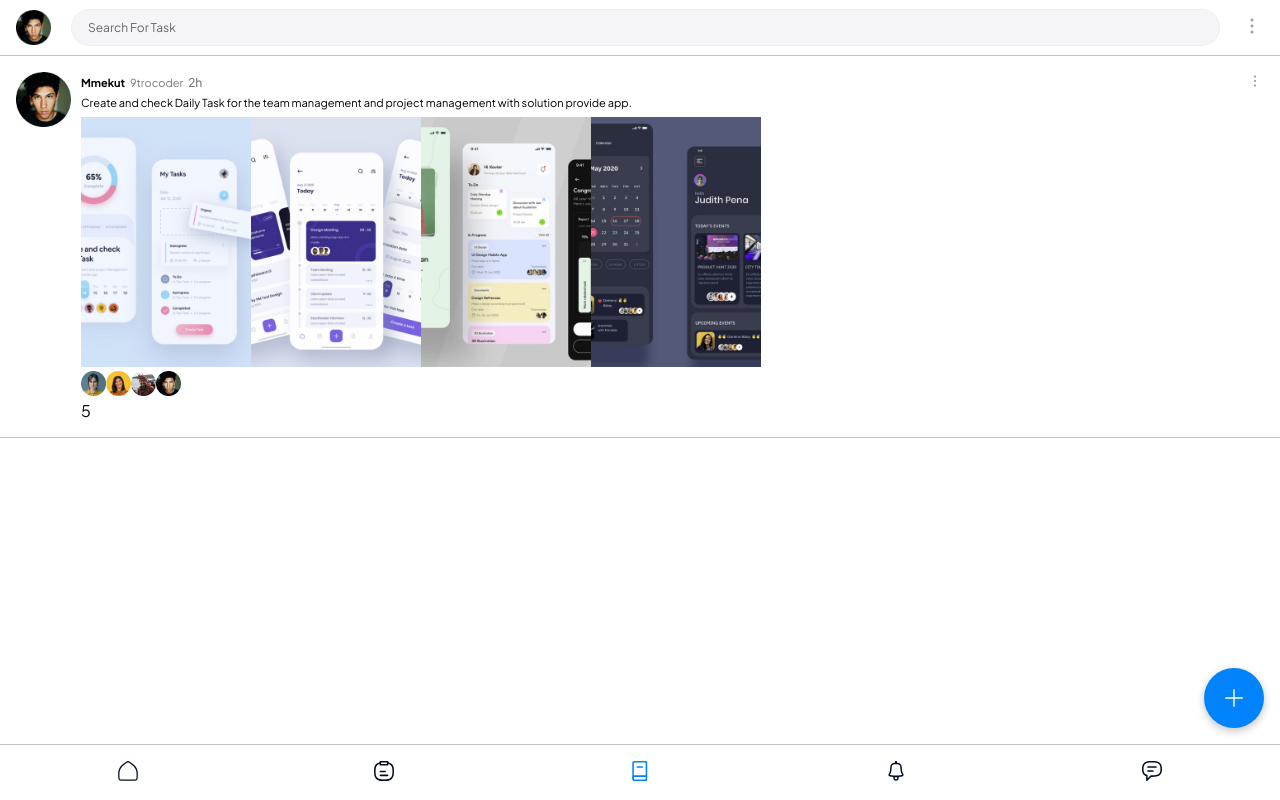
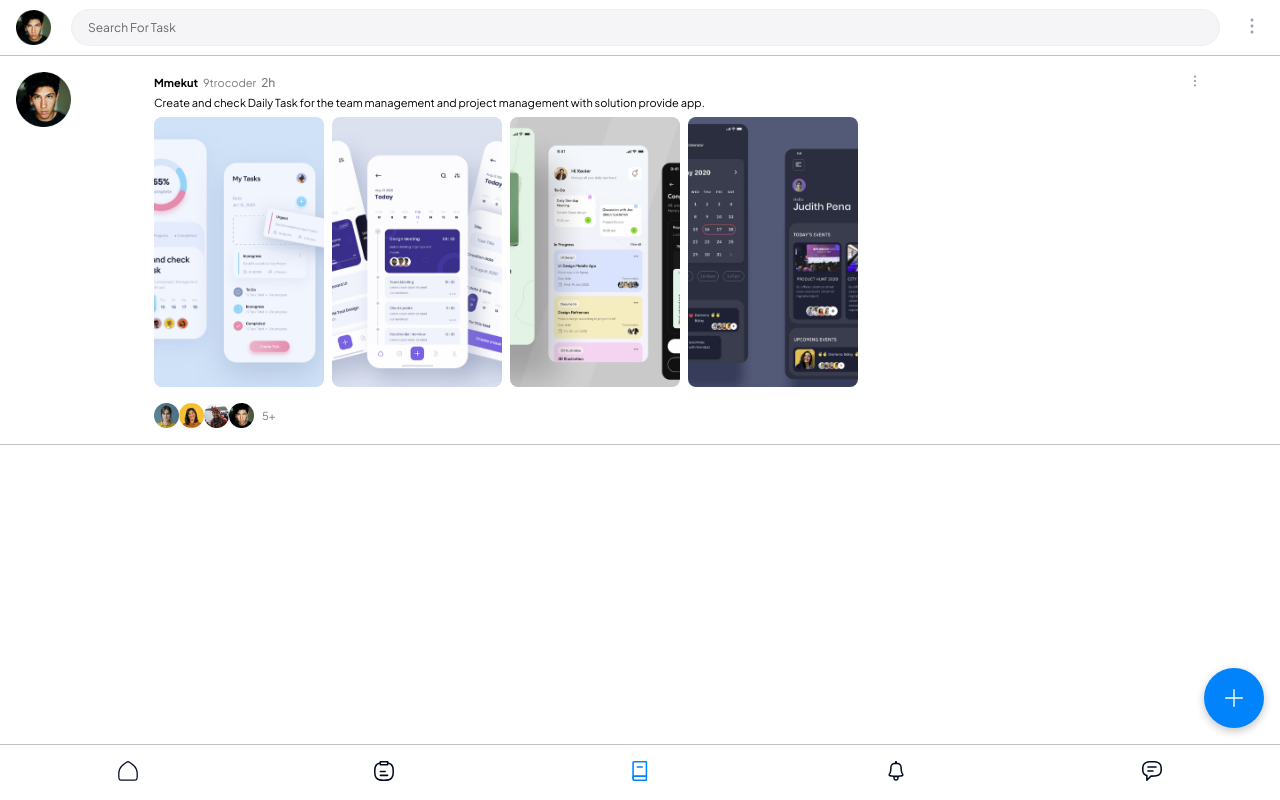
Before and after one commit to 9trocoder/mmekut, a React (Create React App) app: page /task in a window 1280 px wide. Built offline with nearby package versions, Linux system fonts and the light colour scheme.

Commit message:
update on the taskcard page

```diff
--- a/src/components/TaskCard.js
+++ b/src/components/TaskCard.js
@@ -47,7 +47,7 @@ function TaskCard({
                   </>
                 ))}
                 <div className="taskcard__cnt-middleimage-num">
-                  {assigneeImage.length}
+                  {assigneeImage.length}+
                 </div>
               </div>
             ) : (
--- a/src/components/components.css
+++ b/src/components/components.css
@@ -926,14 +926,12 @@ p.tlctltaskdescription {
 
 /* Task card */
 
-
 .taskcard__cnt {
   display: grid;
   padding: 16px 16px;
-  grid-template-columns: 55px auto;
+  grid-template-columns: 10vw 82vw;
   gap: 10px;
 }
-
 
 .taskcard__cnt-left img {
   width: 55px;
@@ -941,9 +939,7 @@ p.tlctltaskdescription {
   object-fit: contain;
 }
 
-
 .taskcard_cnt-right {
-
 }
 
 .taskcard__cnt-righttop {
@@ -951,17 +947,6 @@ p.tlctltaskdescription {
   align-items: center;
   justify-content: space-between;
 }
-
-
-
-
-.taskcard__cnt-images img {
-  width: 170px;
-  height: 250px;
-  object-fit: cover;
-}
-
-
 
 .taskcard__cnt-middlememberscnt img {
   width: 25px;
@@ -972,7 +957,7 @@ p.tlctltaskdescription {
 .taskcard__cnt-righttopleft {
   display: flex;
   align-items: center;
-  gap: .3rem;
+  gap: 0.3rem;
 }
 
 .taskcard__organisationname {
@@ -983,7 +968,7 @@ p.tlctltaskdescription {
 .taskcard__taskcreatorname {
   font-size: 11px;
   font-weight: 400;
-  color: #7b7b7b
+  color: #7b7b7b;
 }
 
 .taskcard__taskcreationtime {
@@ -999,6 +984,36 @@ p.tlctltaskdescription {
 
 .taskcard__taskdescription {
   font-size: 11px;
-  margin-top: .2rem;
-  margin-bottom: .5rem;
+  margin-top: 0.2rem;
+  margin-bottom: 0.5rem;
 }
+
+.taskcard__cnt-images {
+  width: inherit;
+  display: flex;
+  gap: 8px;
+  margin-bottom: 1rem;
+  overflow-x: scroll;
+  -ms-overflow-style: none;
+  scrollbar-width: none;
+}
+.taskcard__cnt-images::-webkit-scrollbar {
+  display: none;
+}
+.taskcard__cnt-images img {
+  width: 170px;
+  height: 270px;
+  object-fit: cover;
+  border-radius: 8px;
+}
+
+.taskcard__cnt-middlememberscnt {
+  display: flex;
+  align-items: center;
+}
+
+.taskcard__cnt-middleimage-num {
+  margin-left: 0.5rem;
+  font-size: 11px;
+  color: #7b7b7b;
+}
```
